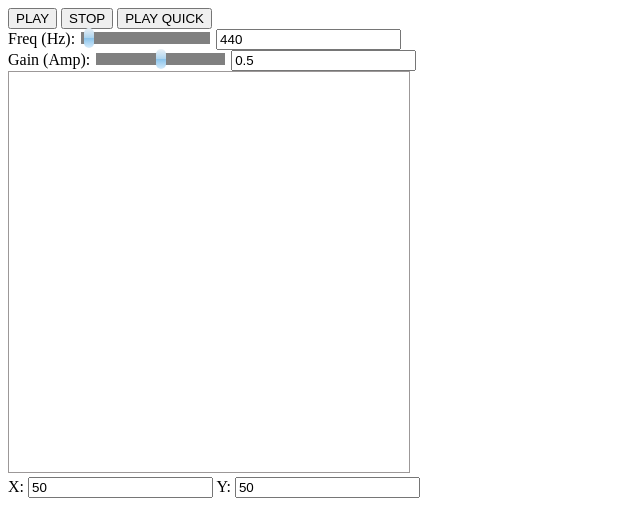
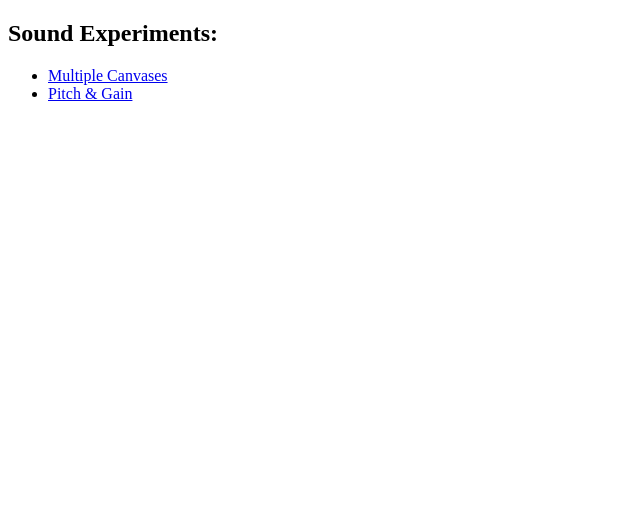
Before and after one commit to kverrier/webAudioAPIExperiments, a plain HTML site: page index.html in a window 1280 px wide. Shown: the whole page, without its empty margins (0-640 px from the left). Drawn offline with nearby package versions, Linux system fonts and the light colour scheme; a web font is replaced by a local one.

Commit message:
clean up files

```diff
--- a/index.html
+++ b/index.html
@@ -11,34 +11,18 @@
 <body>
 
 
+<h2> Sound Experiments: </h2>
 
-    <button class="button" onclick="playOsc();"> PLAY </button>
-    <button class="button" onclick="stopOsc();"> STOP </button>
-    <button class="button" onclick="playLoop(3);"> PLAY QUICK </button>
-
-<div id="freqCtrlContainer">
-	Freq (Hz):
-	<input id="freqSlider" type="range" min="20" max="20000" step="1" value="440" >
-	<input id="freqNumberBox" type="text" readonly="true" value="440">
-</div>
-
-<div id="gainCtrlContainer">
- 	Gain (Amp):
-    <input id="gainSlider" type="range" min="0" max="1" step="0.01" value=".5">
-	<input id="gainNumberBox" type="text" readonly="true" value="0.5">
-</div>
+<ul>
+	<li>
+		<a href="canvas-test.html">Multiple Canvases </a>
+	</li>
+	<li>
+		<a href="pitch-and-gain.html">Pitch & Gain</a>
+	</li>
+</ul>
 
 
-	<div class="xy-pad-container">
-		<canvas id="xy-pad1" class="xy-pad" height="400" width="400">
-			Need other browser to use canvas. Try Chrome.
-		</canvas>
-
-		<div id="xy-readout1">
-			X: <input type="text" id="yPos1" readonly=true value="50">
-			Y: <input type="text" id="xPos1" readonly=true value="50">
-		</div>
-	</div>
 
 </body>
 
```
